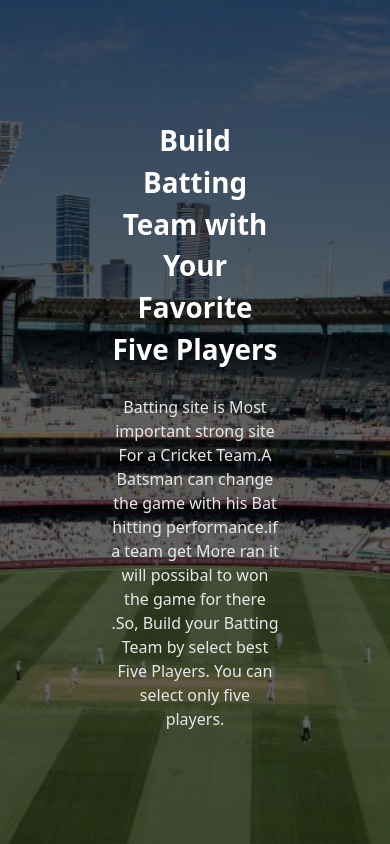
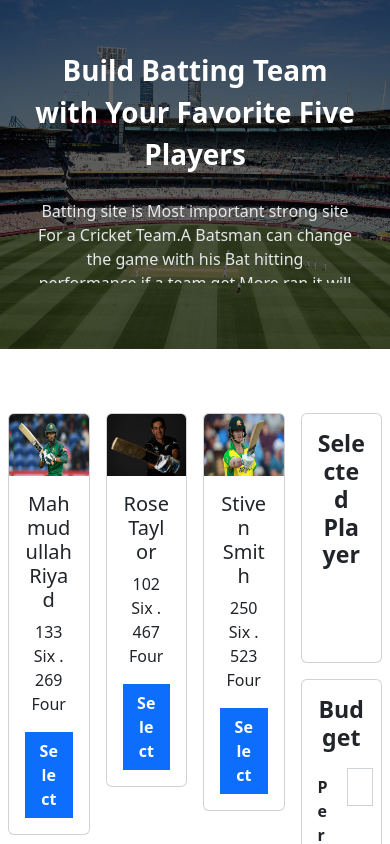
Before and after one commit to mdhasan76/Select-Five-Player, a plain HTML site: page index.html in a window 390 px wide. Shown: the top 844 px of the page. Drawn offline with nearby package versions, Linux system fonts and the light colour scheme.

Commit message:
FIx banner & total validition

```diff
--- a/index.html
+++ b/index.html
@@ -20,15 +20,14 @@
     <header>
         <div class="container-fluid">
             <div class="row banner">
-                <div class="col-3">
+                <div class="col-sm-1 col-md-2 col-lg-3">
 
                 </div>
-                <div class="col-6 text-center">
-
+                <div class="col-sm-10 col-md-8 col-lg-6 text-center">
                     <h1 class="fs-1 fw-bolder text-white lh-base">Build Batting Team with Your Favorite Five
                         Players
                     </h1>
-                    <p class="py-3 banner-p">Batting site is Most important strong site For a
+                    <p class="py-3 banner-p ">Batting site is Most important strong site For a
                         Cricket
                         Team.A
                         Batsman
@@ -38,18 +37,19 @@
                         Team by select best Five Players. You can select only five players. </p>
 
                 </div>
-                <div class="col-3"></div>
+                <div class="col-sm-1 col-md-2 col-lg-3""></div>
             </div>
         </div>
     </header>
     <main>
-        <div class="container">
+        <div class=" container">
                     <div class="row py-5">
                         <div class="col-9">
                             <div class="row">
                                 <div class="col-4 g-3">
                                     <div class="card">
-                                <img src="/image/mahmodullah-optimize.jpg" class="card-img-top" alt="Mahmodullah">
+                                        <img src="/image/mahmodullah-optimize.jpg" class="card-img-top"
+                                            alt="Mahmodullah">
                                         <div class="card-body text-center">
                                             <h5 class="card-title">Mahmudullah Riyad</h5>
                                             <p class="card-text">133 Six . 269 Four</p>
@@ -197,7 +197,8 @@
                                                     <input id="coach" type="text" class="form-control rounded-0">
                                                 </div>
                                             </div>
-                                    <div id="total-cost" class="btn btn-primary fw-semibold w-100 rounded-0 mb-3">
+                                            <div id="total-cost"
+                                                class="btn btn-primary fw-semibold w-100 rounded-0 mb-3">
                                                 Calculate Total
                                             </div>
                                             <p class="fw-semibold">Total <span class="float-end">$<span
--- a/style.css
+++ b/style.css
@@ -1,6 +1,5 @@
 .banner {
     padding: 120px 0;
-
     background-image: url(/image/banner1.jpg);
     background-size: cover;
     background-repeat: no-repeat;
@@ -30,3 +29,14 @@
 .aside-height {
     height: 250px;
 }
+
+@media (max-width:576px) {
+    .banner {
+        padding: 50px 20px;
+    }
+
+    .banner-p {
+        height: 100px;
+        overflow-y: scroll;
+    }
+}
```
Lines whose indentation alone changed are shown as unchanged.
